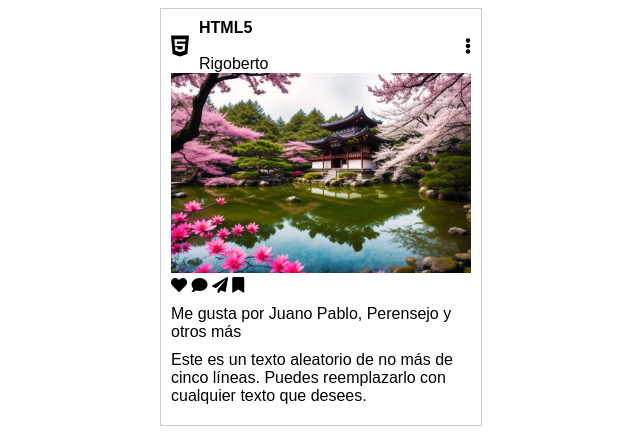
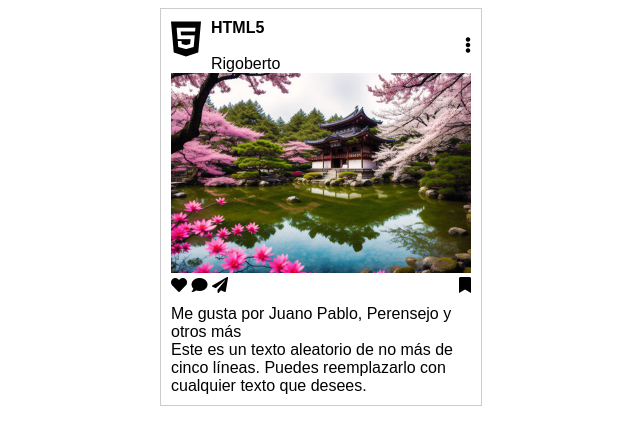
Before and after one commit to 4GeeksAcademy/segnini-html-hello-class1, a plain HTML site: page index.html in a window 1280 px wide. Shown: the whole page, without its empty margins (319-959 px from the left). Drawn offline with Linux system fonts and the light colour scheme.

Commit message:
proyecto finalizado

```diff
--- a/index.html
+++ b/index.html
@@ -14,18 +14,24 @@
                     <span class="subtitle">Rigoberto</span>
                 </div>
             </div>
-            <i class="fas fa-ellipsis-v"></i>
+            <div class="textright">
+                <i class="fas fa-ellipsis-v"></i>
+            </div>
         </div>
         <div class="post-body">
             <img src="japan.jpg" alt="Paisaje">
         </div>
         <div class="post-foot">
-            <div>
+            <div class="footleft">
                 <i class="fas fa-heart"></i>
                 <i class="fas fa-comment"></i>
                 <i class="fas fa-paper-plane"></i>
-                <i class="fas fa-bookmark"></i>
             </div>
+                <div class="footright">
+                    <i class="fas fa-bookmark"></i>
+                </div>
+            </div>
+
             <div>
                 Me gusta por Juano Pablo, Perensejo y otros más
             </div>
--- a/styles.css
+++ b/styles.css
@@ -12,12 +12,13 @@
 }
 .post-head .left {
     display: flex;
-    align-items: center;
+    align-items: left;
 }
 .post-head .left .fab {
-    font-size: 24px;
+    font-size: 40px;
     margin-right: 10px;
 }
+
 .post-head .left .text {
     display: flex;
     flex-direction: column;
@@ -29,14 +30,25 @@
 .post-head .subtitle {
     font-weight: normal;
 }
+
+
 .post-body img {
     width: 100%;
     height: auto;
 }
 .post-foot {
     display: flex;
-    flex-direction: column;
+    justify-content: space-between;
+    /*flex-direction: row;*/
 }
+
+.footright {
+
+    float: right;
+
+}
+
+
 .post-foot div {
     margin-bottom: 10px;
 }
```
